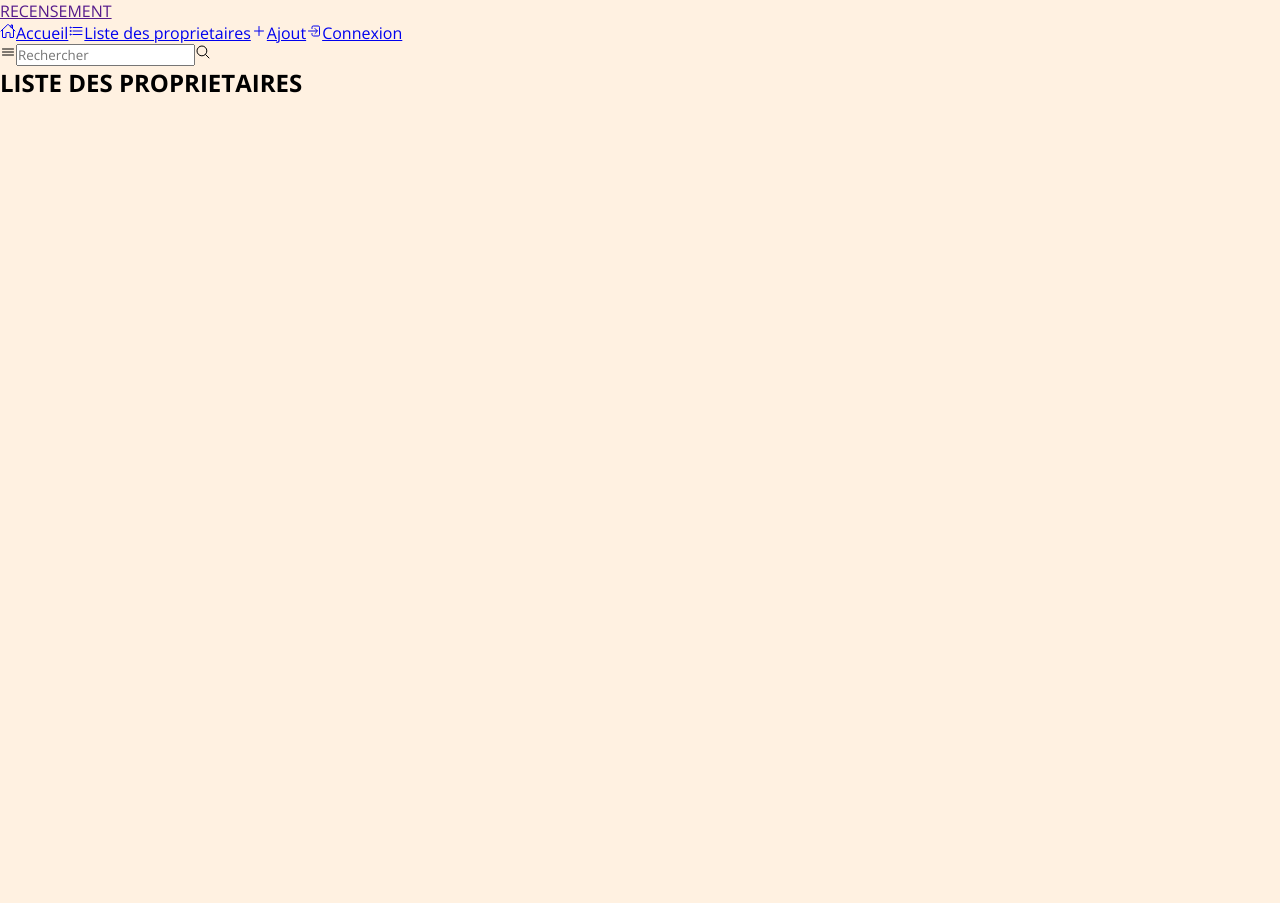
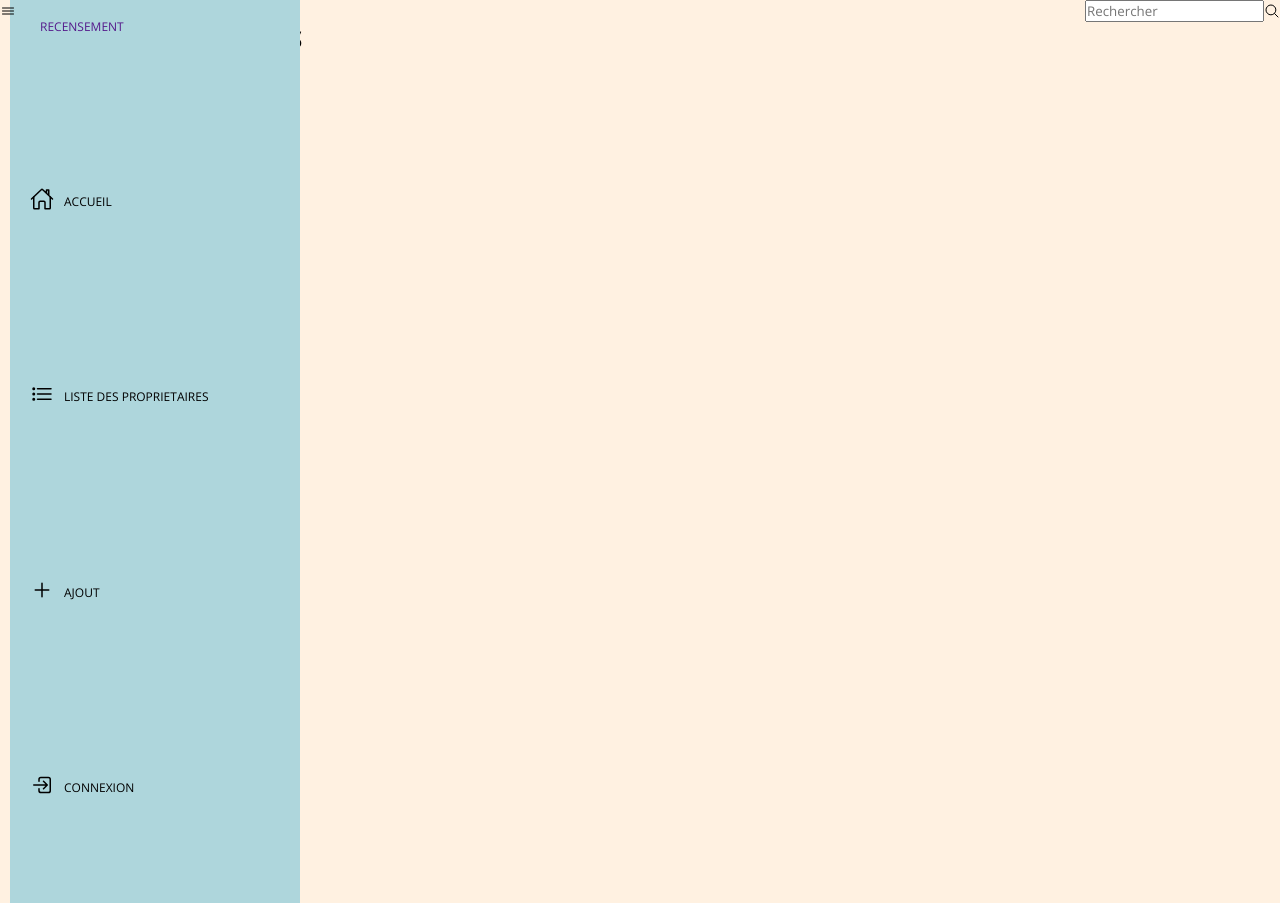
Before and after one commit to Yasral/Gestion_Proprietaires_Doctrine, a PHP site: the page made by src/view/Proprietaire/all.php in a window 1280 px wide. Run offline with PHP 8.4, Linux system fonts and the light colour scheme; the template is opened without the code that fills it, so the values that code supplies are empty; some libraries are stand-ins or nearby versions.

Commit message:
Customisation de la navigation

```diff
--- a/assets/css/style.css
+++ b/assets/css/style.css
@@ -44,3 +44,86 @@ body{
 .navigation ul, .navigation ul li, .navigation ul li a, .topbar, .toogle, .search label, .card, .crud-buttons, .slots-content, .content-table, .content-table thead, .content-table tbody, .content-table tr, .user-details, .category, .category label, .detail-table tr{
     display: flex;
 }
+
+.navigation ul{
+    flex-direction: column;
+    justify-content: space-evenly;
+}
+
+.navigation li a, .navigation ul, .toogle, .search label{
+    align-items: center;
+}
+
+.topbar, .card, .crud-buttons{
+    justify-content: space-between;
+}
+
+/* Styling the navigation */
+.container{
+    background-color: var(--orange);
+    position: relative;
+}
+
+.container, .navigation li{
+    width: 100%;
+}
+
+.navigation{
+    position: fixed;
+    width: 300px;
+    left: 0;
+    height: 100%;
+    border-left: 10px solid var(--peach);
+    transition: 0.5s all ease;
+    overflow: hidden;
+}
+
+.navigation ul{
+    list-style-type: none;
+    height: 100%;
+}
+
+.navigation, .navigation ul{
+    background-color: var(--lightBlue);
+}
+
+a{
+    text-decoration: none;
+}
+
+.logo{
+    display: block;
+    padding: 5px 0;
+    pointer-events: none;
+}
+
+.toogle, .slots-content{
+    justify-content: center;
+}
+
+.navigation li a{
+    padding: 20px 0;
+    color: #000;
+    text-transform: uppercase;
+    width: 100%;
+}
+
+.navigation li:hover a{
+    color: var(--white);
+}
+
+.navigation li:hover{
+    background-color: var(--peach);
+    border-top-left-radius: 30px;
+    border-bottom-left-radius: 30px;
+}
+
+.icon{
+    margin-right: 10px;
+    margin-left: 20px;
+    font-size: 1.5rem;
+}
+
+.title{
+    font-size: 12px;
+}
```
